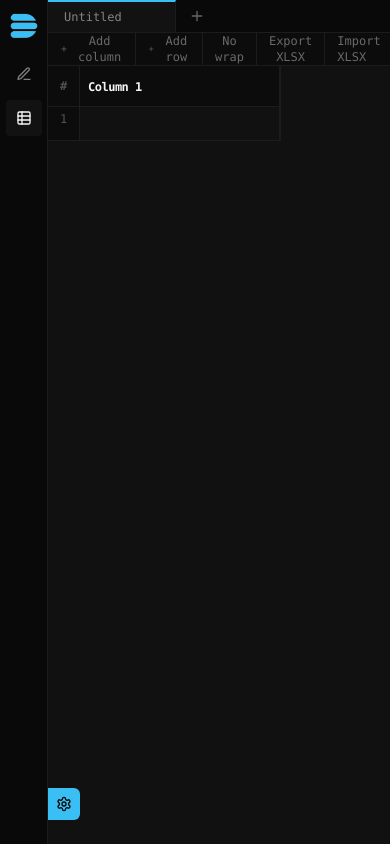
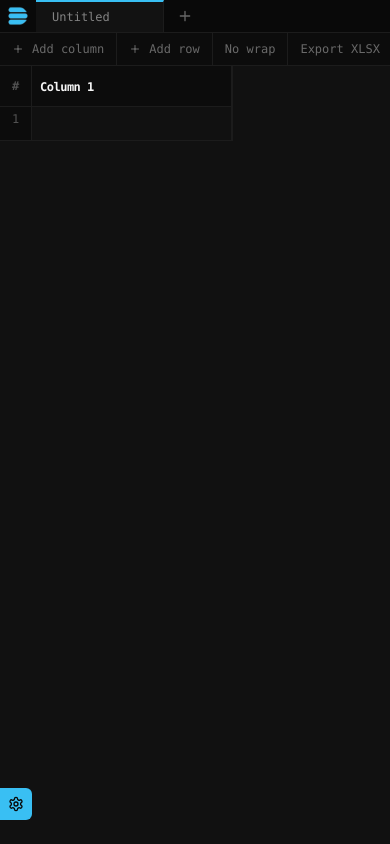
Before and after one commit to masdevan/duhlupa-notecanvas, a Next.js app: page /table in a window 390 px wide. Built offline with nearby package versions, Linux system fonts and the light colour scheme.

Commit message:
feat: mobile menu and draggable table toolbar

```diff
--- a/components/sidebar.tsx
+++ b/components/sidebar.tsx
@@ -1,5 +1,6 @@
 "use client";
 
+import { useState } from "react";
 import Link from "next/link";
 import { usePathname } from "next/navigation";
 import IconTable from "./icons/table";
@@ -7,17 +8,24 @@ import IconWrite from "./icons/write";
 
 export default function Sidebar() {
   const pathname = usePathname();
+  const [open, setOpen] = useState(false);
   const activeView = pathname === "/table" ? "table" : "write";
 
-  return (
-    <aside className="flex w-12 shrink-0 flex-col items-center gap-4 border-r border-edge bg-tab-bar py-3">
-      <Link href="/" aria-label="Duhlupa" className="cursor-pointer">
+  const nav = (
+    <>
+      <Link
+        href="/"
+        aria-label="Duhlupa"
+        className="cursor-pointer"
+        onClick={() => setOpen(false)}
+      >
         <img src="/core/logo.png" alt="Duhlupa" className="h-7 w-7 rounded" />
       </Link>
       <nav className="flex flex-col items-center gap-2">
         <Link
           href="/"
           aria-label="Write"
+          onClick={() => setOpen(false)}
           className={`flex h-9 w-9 cursor-pointer items-center justify-center rounded transition-colors ${
             activeView === "write"
               ? "bg-tab-active text-foreground"
@@ -29,6 +37,7 @@ export default function Sidebar() {
         <Link
           href="/table"
           aria-label="Table"
+          onClick={() => setOpen(false)}
           className={`flex h-9 w-9 cursor-pointer items-center justify-center rounded transition-colors ${
             activeView === "table"
               ? "bg-tab-active text-foreground"
@@ -38,6 +47,55 @@ export default function Sidebar() {
           <IconTable />
         </Link>
       </nav>
-    </aside>
+    </>
+  );
+
+  return (
+    <>
+      <button
+        onClick={() => setOpen(true)}
+        aria-label="Open menu"
+        className="absolute left-1 top-0.5 z-30 flex h-7 w-7 cursor-pointer items-center justify-center rounded md:hidden"
+      >
+        <img src="/core/logo.png" alt="Duhlupa" className="h-5 w-5 rounded" />
+      </button>
+      <aside className="hidden w-12 shrink-0 flex-col items-center gap-4 border-r border-edge bg-tab-bar py-3 md:flex">
+        {nav}
+      </aside>
+      {open && (
+        <>
+          <div
+            onClick={() => setOpen(false)}
+            className="fixed inset-0 z-50 md:hidden"
+          />
+          <div className="fixed left-1 top-8 z-50 flex w-32 flex-col rounded-sm border border-edge bg-raised py-1 shadow-2xl md:hidden">
+            <Link
+              href="/"
+              onClick={() => setOpen(false)}
+              className={`flex cursor-pointer items-center gap-2 px-3 py-2 font-mono text-xs transition-colors ${
+                activeView === "write"
+                  ? "bg-tab-active text-foreground"
+                  : "text-foreground/50 hover:bg-tab-active hover:text-foreground"
+              }`}
+            >
+              <IconWrite size={14} />
+              <span>Write</span>
+            </Link>
+            <Link
+              href="/table"
+              onClick={() => setOpen(false)}
+              className={`flex cursor-pointer items-center gap-2 px-3 py-2 font-mono text-xs transition-colors ${
+                activeView === "table"
+                  ? "bg-tab-active text-foreground"
+                  : "text-foreground/50 hover:bg-tab-active hover:text-foreground"
+              }`}
+            >
+              <IconTable size={14} />
+              <span>Table</span>
+            </Link>
+          </div>
+        </>
+      )}
+    </>
   );
 }
--- a/components/tab-strip.tsx
+++ b/components/tab-strip.tsx
@@ -70,7 +70,7 @@ export default function TabStrip({
       onMouseMove={onMouseMove}
       onMouseUp={onMouseUp}
       onMouseLeave={onMouseUp}
-      className="no-scrollbar flex h-8 cursor-grab select-none items-stretch gap-px overflow-x-auto overscroll-x-contain bg-tab-bar sm:h-9"
+      className="no-scrollbar flex h-8 cursor-grab select-none items-stretch gap-px overflow-x-auto overscroll-x-contain bg-tab-bar pl-9 sm:h-9 md:pl-0"
     >
       {tabs.map((tab, index) => {
         const isActive = tab.id === activeId;
--- a/components/table/table-grid.tsx
+++ b/components/table/table-grid.tsx
@@ -30,6 +30,13 @@ export default function TableGrid({
   onImportData,
 }: TableGridProps) {
   const scrollRef = useRef<HTMLDivElement>(null);
+  const toolbarRef = useRef<HTMLDivElement>(null);
+  const toolbarDrag = useRef({
+    active: false,
+    startX: 0,
+    startScroll: 0,
+    moved: false,
+  });
   const resizeRef = useRef<{
     index: number;
     startX: number;
@@ -108,6 +115,42 @@ export default function TableGrid({
     });
   }
 
+  function startToolbarDrag(event: React.MouseEvent) {
+    toolbarDrag.current = {
+      active: true,
+      startX: event.clientX,
+      startScroll: toolbarRef.current?.scrollLeft ?? 0,
+      moved: false,
+    };
+    toolbarRef.current?.classList.add("cursor-grabbing");
+  }
+
+  function moveToolbarDrag(event: React.MouseEvent) {
+    if (!toolbarDrag.current.active) {
+      return;
+    }
+    const dx = event.clientX - toolbarDrag.current.startX;
+    if (Math.abs(dx) > 4) {
+      toolbarDrag.current.moved = true;
+    }
+    if (toolbarRef.current) {
+      toolbarRef.current.scrollLeft = toolbarDrag.current.startScroll - dx;
+    }
+  }
+
+  function endToolbarDrag() {
+    toolbarDrag.current.active = false;
+    toolbarRef.current?.classList.remove("cursor-grabbing");
+  }
+
+  function suppressDragClick(event: React.MouseEvent) {
+    if (toolbarDrag.current.moved) {
+      event.preventDefault();
+      event.stopPropagation();
+      toolbarDrag.current.moved = false;
+    }
+  }
+
   function startResize(index: number) {
     return (event: React.PointerEvent) => {
       event.preventDefault();
@@ -144,17 +187,25 @@ export default function TableGrid({
 
   return (
     <>
-      <div className="flex h-8.5 shrink-0 items-center border-b border-t border-edge bg-[#0c0c0c]">
+      <div
+        ref={toolbarRef}
+        onMouseDown={startToolbarDrag}
+        onMouseMove={moveToolbarDrag}
+        onMouseUp={endToolbarDrag}
+        onMouseLeave={endToolbarDrag}
+        onClickCapture={suppressDragClick}
+        className="no-scrollbar flex h-8.5 shrink-0 cursor-grab select-none items-center overflow-x-auto border-b border-t border-edge bg-[#0c0c0c]"
+      >
         <button
           onClick={handleAddColumn}
-          className="flex h-full cursor-pointer items-center gap-2 border-r border-edge px-3 text-foreground/40 transition-colors hover:bg-tab-active hover:text-foreground"
+          className="flex h-full shrink-0 cursor-pointer items-center gap-2 border-r border-edge px-3 text-foreground/40 transition-colors hover:bg-tab-active hover:text-foreground"
         >
           <IconPlus size={12} />
           <span className="font-mono text-xs">Add column</span>
         </button>
         <button
           onClick={onAddRow}
-          className="flex h-full cursor-pointer items-center gap-2 px-3 text-foreground/40 transition-colors hover:bg-tab-active hover:text-foreground"
+          className="flex h-full shrink-0 cursor-pointer items-center gap-2 px-3 text-foreground/40 transition-colors hover:bg-tab-active hover:text-foreground"
         >
           <IconPlus size={12} />
           <span className="font-mono text-xs">Add row</span>
@@ -162,7 +213,7 @@ export default function TableGrid({
         <button
           onClick={toggleWrap}
           aria-pressed={wrapText}
-          className={`flex h-full cursor-pointer items-center border-l border-edge px-3 font-mono text-xs transition-colors ${
+          className={`flex h-full shrink-0 cursor-pointer items-center border-l border-edge px-3 font-mono text-xs transition-colors ${
             wrapText
               ? "bg-tab-active text-foreground"
               : "text-foreground/40 hover:bg-tab-active hover:text-foreground"
@@ -172,11 +223,11 @@ export default function TableGrid({
         </button>
         <button
           onClick={exportXlsx}
-          className="flex h-full cursor-pointer items-center border-l border-edge px-3 font-mono text-xs text-foreground/40 transition-colors hover:bg-tab-active hover:text-foreground"
+          className="flex h-full shrink-0 cursor-pointer items-center border-l border-edge px-3 font-mono text-xs text-foreground/40 transition-colors hover:bg-tab-active hover:text-foreground"
         >
           <span>Export XLSX</span>
         </button>
-        <label className="flex h-full cursor-pointer items-center border-l border-edge px-3 font-mono text-xs text-foreground/40 transition-colors hover:bg-tab-active hover:text-foreground">
+        <label className="flex h-full shrink-0 cursor-pointer items-center border-l border-edge px-3 font-mono text-xs text-foreground/40 transition-colors hover:bg-tab-active hover:text-foreground">
           <span>Import XLSX</span>
           <input
             type="file"
```
